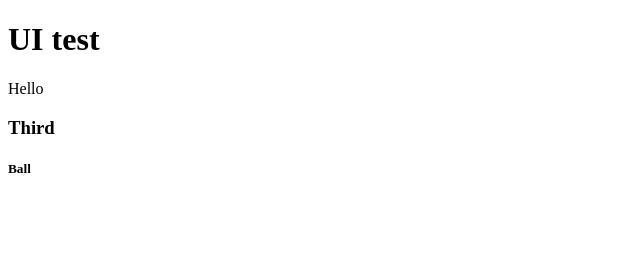
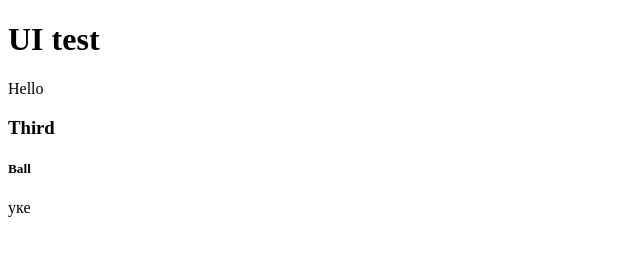
Before and after one commit to germanpolakov95-gif/test-ui, a plain HTML site: page index.html in a window 1280 px wide. Shown: the full height of the page, 0-640 px from the left. Drawn offline with Linux system fonts and the light colour scheme.

Commit message:
6 commit

```diff
--- a/index.html
+++ b/index.html
@@ -10,5 +10,6 @@
     <p>Hello</p>
     <h3>Third</h3>
     <h5>Ball</h5>
+    <p>уке</p>
 </body>
 </html>
```
